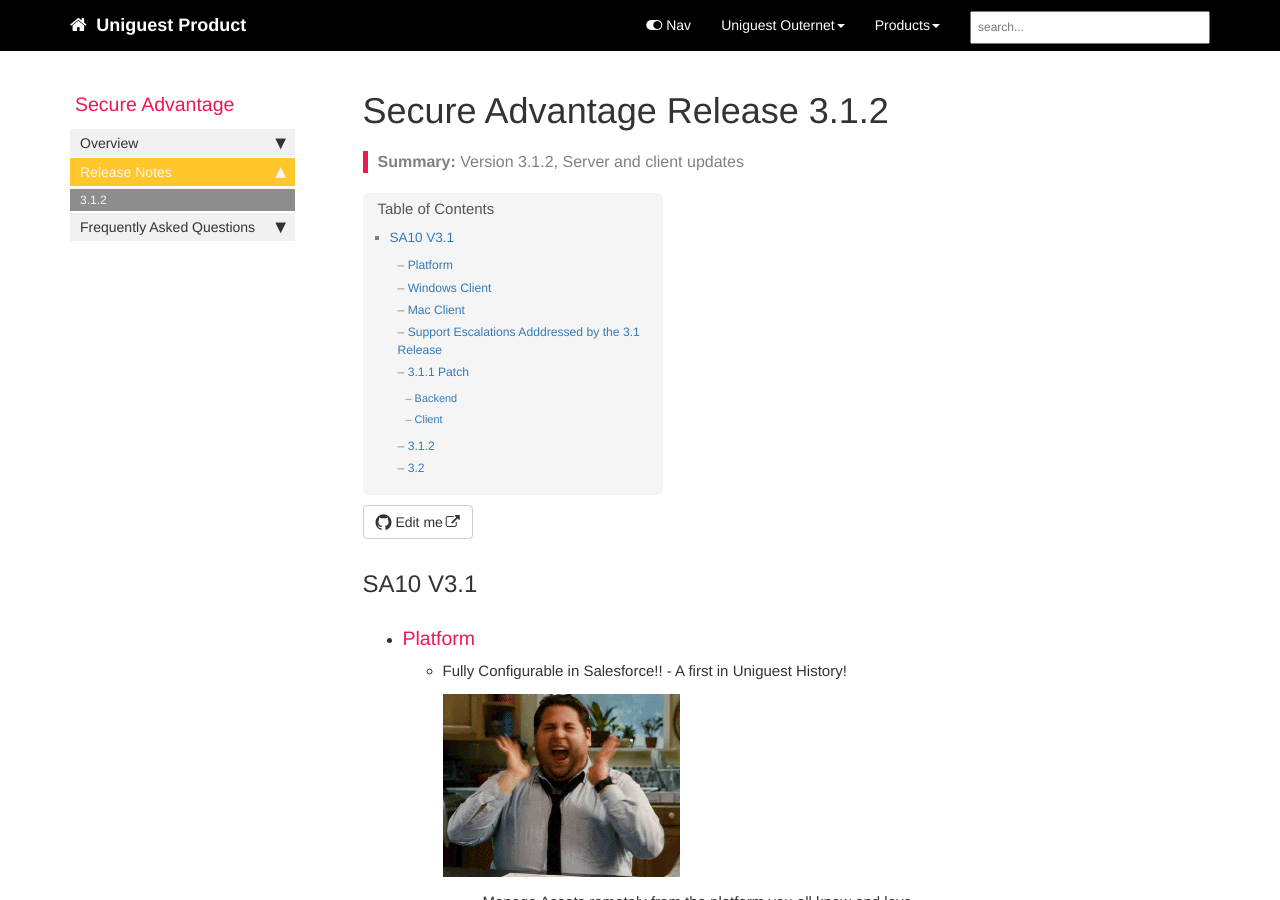
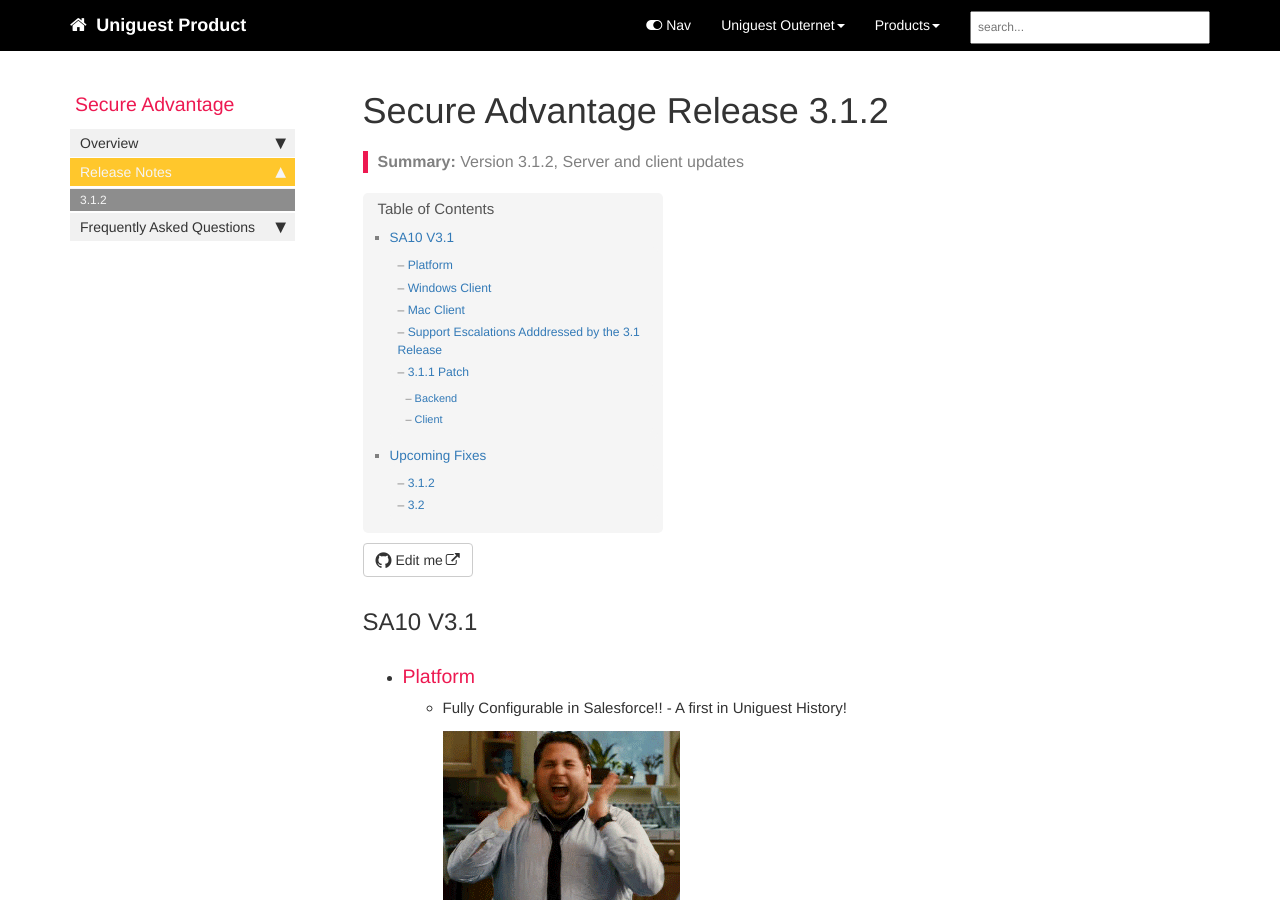
Before and after one commit to Uniguest-Product/Secure-Advantage, a Jekyll site: the page built from pages/SecureAdvantage/SA103.1.2.md, in a window 1280 px wide and 900 px high. Built offline with Jekyll 4.4.1, drawn with Linux system fonts in a browser that asks for light colours; comment, search, counter and statistics services are not loaded.

Commit message:
Add Upcoming tag to 3.1.2 release notes

```diff
--- a/pages/SecureAdvantage/SA103.1.2.md
+++ b/pages/SecureAdvantage/SA103.1.2.md
@@ -56,9 +56,11 @@ A small patch is being deployed to the fleet currently (As of 12/9). This includ
 * SE-1626 - Services Not Availabe
 * * Note: The backend deployment should reduce the amount of issues related to TOU not starting, and having incomplete UI
 
+
 #### Client
 * SE-1604 - Loss of Registration Issues due to file permissions
 
+## Upcoming Fixes
 
 ### 3.1.2
 The 3.1.2 server side update will resolve the issues with Bill-To-Room and is currently behind the 3.1.1 client deployment. This relates to a smattering of support escalations. This list will be updated as more SEs are found that relate to the issues.
```
